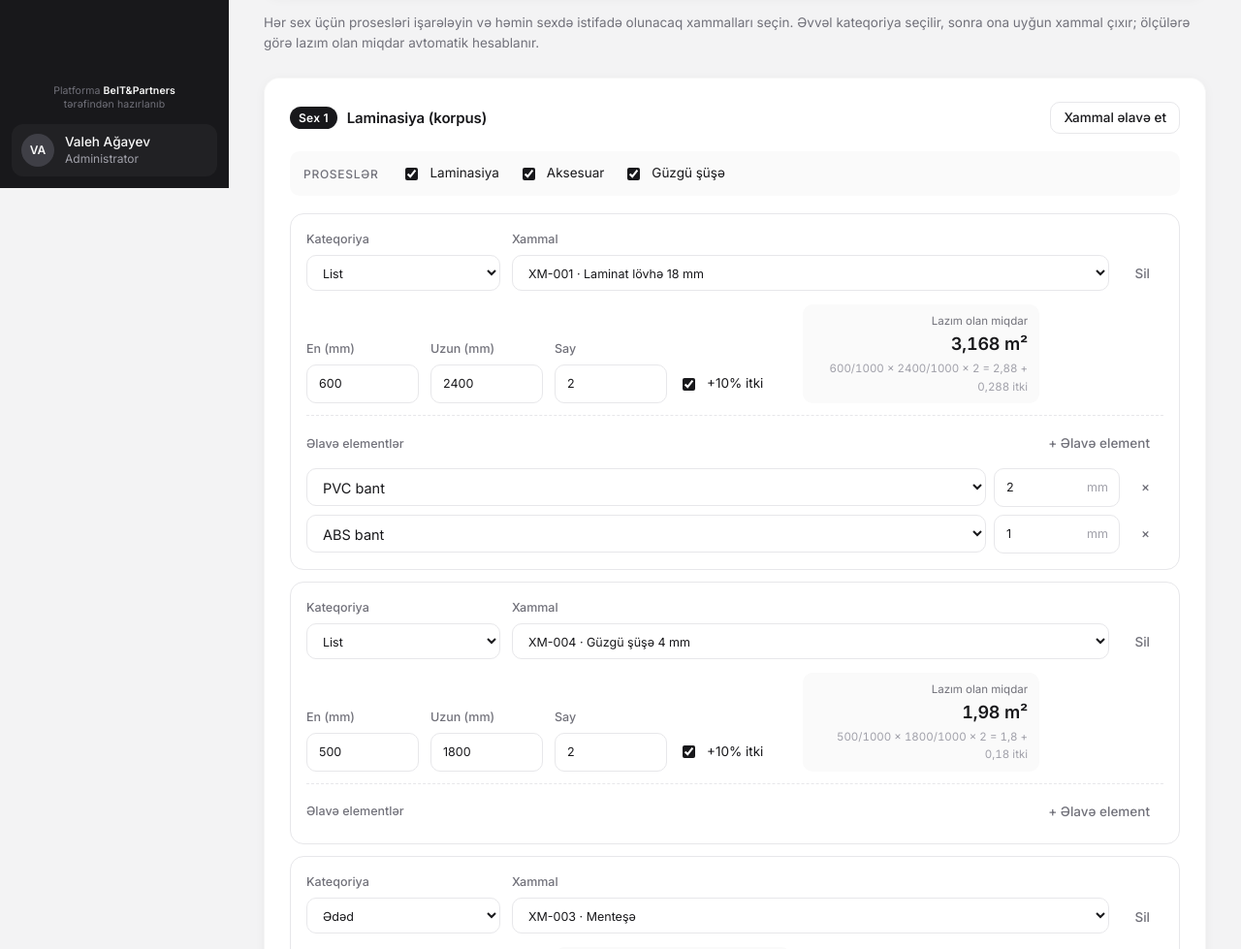
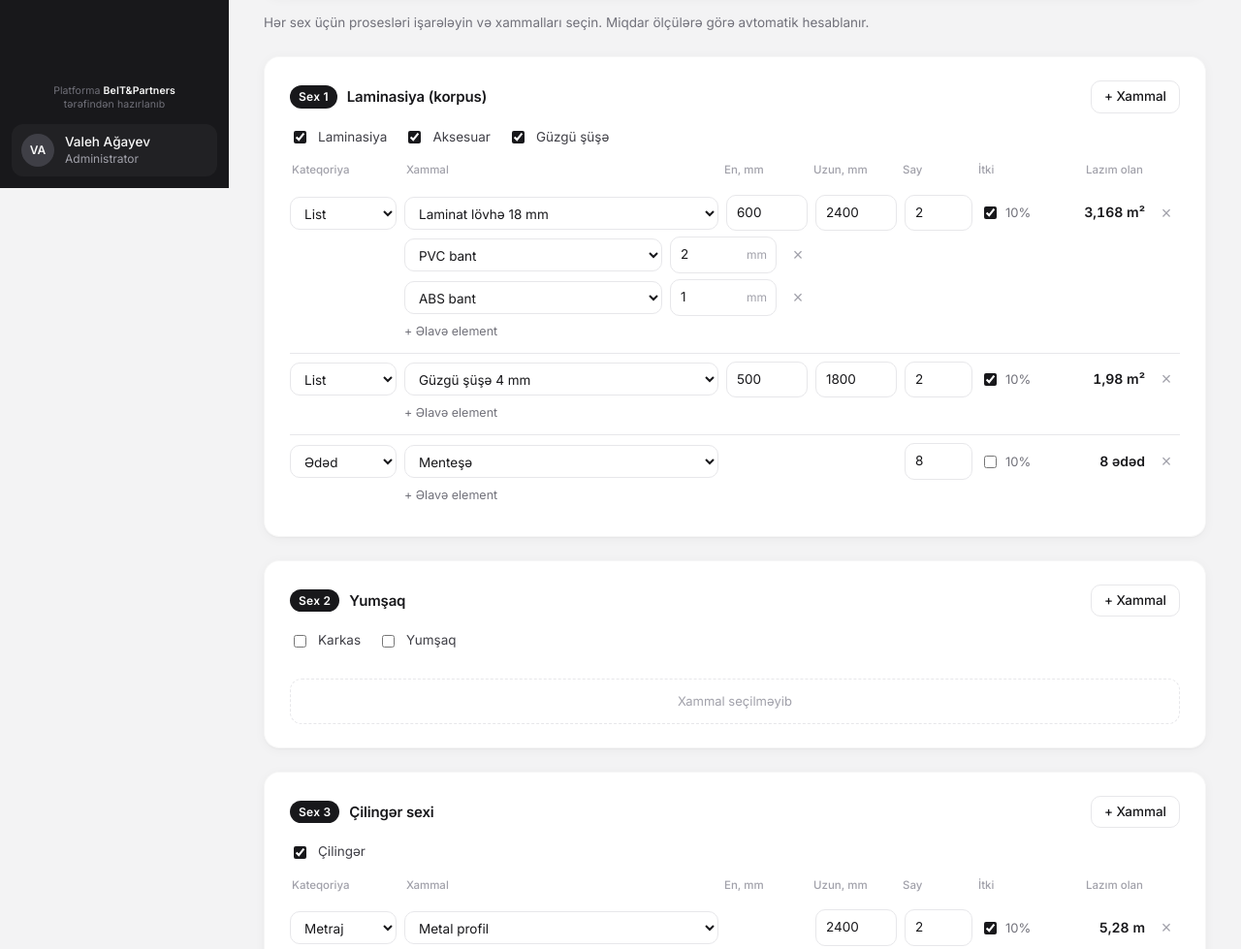
Before and after one commit to habibmammadov1/alzzoni-init, a plain HTML site: page design-SF-2026-0006.html in a window 1280 px wide. Shown: the part 606-1585 px from the top of the page at 97% size. Drawn offline with Linux system fonts and the light colour scheme.

Commit message:
Design screen: simpler one-row material lines per workshop
Column headers once per card, each material on a single row, extra
elements tucked under it, formula moved to the quantity tooltip.

Co-Authored-By: Claude Opus 5.5 <noreply@anthropic.com>

```diff
--- a/css/app.css
+++ b/css/app.css
@@ -371,34 +371,35 @@ small.muted { display: block; font-weight: 400; }
 .choice span { color: var(--muted); font-size: 13px; }
 
 .design-hint { margin: -8px 0 0; }
-.sex-card { display: grid; gap: 18px; }
+.sex-card { display: grid; gap: 14px; }
 .sex-card h2 { display: flex; align-items: center; gap: 10px; }
 .sex-no { flex: none; white-space: nowrap; padding: 2px 9px; border-radius: 999px; background: var(--ink); color: #fff; font-size: 12px; font-weight: 600; letter-spacing: .02em; }
-.sex-procs { display: flex; flex-wrap: wrap; align-items: center; gap: 8px 20px; padding: 12px 14px; border-radius: var(--radius-small); background: var(--row-hover); }
-.sex-procs legend { float: left; padding: 0; margin-right: 4px; color: var(--muted); font-size: 12px; font-weight: 500; text-transform: uppercase; letter-spacing: .06em; }
-.mat-lines { display: grid; gap: 12px; }
+.sex-procs { display: flex; flex-wrap: wrap; gap: 6px 18px; }
+.sex-procs .check { font-size: 13.5px; color: var(--text); }
+.mat-cols, .mat-row { display: grid; grid-template-columns: 110px minmax(160px, 1fr) 84px 84px 70px 58px 104px 28px; gap: 8px; align-items: center; }
+.mat-cols { padding: 0 2px 2px; color: var(--faint); font-size: 11.5px; font-weight: 500; }
+.mat-cols .num { text-align: right; }
+.mat-cols[hidden] { display: none; }
+.mat-lines { display: grid; gap: 4px; }
 .mat-lines:empty { display: none; }
-.mat-line { display: grid; gap: 14px; padding: 16px; border: 1px solid var(--line); border-radius: 14px; }
-.mat-head { display: grid; grid-template-columns: minmax(140px, 200px) minmax(0, 1fr) auto; gap: 12px; align-items: end; }
-.mat-head label, .mat-body label:not(.check) { font-size: 12.5px; color: var(--muted); }
-.mat-body { display: grid; grid-template-columns: repeat(auto-fit, minmax(110px, 1fr)); gap: 12px; align-items: end; }
-.mat-body[hidden], .mat-body [hidden] { display: none; }
-.mat-loss { align-self: end; min-height: 40px; font-size: 13.5px; }
-.mat-result { grid-column: span 2; display: grid; gap: 1px; justify-items: end; padding: 8px 12px; border-radius: var(--radius-small); background: var(--row-hover); text-align: right; }
-.mat-result small { color: var(--muted); font-size: 11.5px; }
-.mat-result strong { color: var(--ink); font-size: 18px; font-weight: 600; letter-spacing: -.01em; font-variant-numeric: tabular-nums; }
-.mat-result span { color: var(--faint); font-size: 11.5px; font-variant-numeric: tabular-nums; }
-.mat-remove { align-self: end; }
-.mat-extras { grid-column: 1 / -1; display: grid; gap: 8px; padding-top: 12px; border-top: 1px dashed var(--line); }
-.mat-extras-head { display: flex; justify-content: space-between; align-items: center; gap: 12px; }
-.mat-extras-head span { color: var(--muted); font-size: 12.5px; font-weight: 500; }
-.mat-extras-list { display: grid; gap: 8px; }
+.mat-line { display: grid; gap: 6px; padding: 8px 0; border-top: 1px solid var(--line); }
+.mat-line:first-child { border-top: 0; padding-top: 0; }
+.mat-row input, .mat-row select, .mat-el input, .mat-el select { padding: 7px 10px; font-size: 13.5px; }
+.mat-row input.is-off { visibility: hidden; }
+.mat-loss { display: flex; align-items: center; gap: 6px; font-size: 13px; font-weight: 400; color: var(--muted); cursor: pointer; }
+.mat-qty { color: var(--ink); font-size: 14px; font-weight: 600; text-align: right; white-space: nowrap; font-variant-numeric: tabular-nums; cursor: help; }
+.icon-btn { width: 28px; height: 28px; display: grid; place-items: center; padding: 0; border: 0; border-radius: 8px; background: transparent; color: var(--faint); font-size: 18px; line-height: 1; cursor: pointer; transition: background-color .15s, color .15s; }
+.icon-btn:hover { background: var(--hover); color: var(--ink); }
+.mat-extras { display: grid; gap: 6px; padding-left: 118px; justify-items: start; }
+.mat-extras-list { display: grid; gap: 6px; width: 100%; max-width: 420px; }
 .mat-extras-list:empty { display: none; }
-.mat-el { display: grid; grid-template-columns: minmax(0, 1fr) 130px auto; gap: 8px; align-items: center; }
+.mat-el { display: grid; grid-template-columns: minmax(0, 1fr) 110px 28px; gap: 8px; align-items: center; }
 .mat-el-size { position: relative; display: block; }
-.mat-el-size input { padding-right: 40px; }
-.mat-el-size span { position: absolute; top: 50%; right: 12px; transform: translateY(-50%); color: var(--faint); font-size: 12.5px; font-weight: 400; pointer-events: none; }
-.mat-empty { margin: 0; padding: 14px; border: 1px dashed var(--line); border-radius: 14px; color: var(--faint); font-size: 13.5px; text-align: center; }
+.mat-el-size input { padding-right: 38px; }
+.mat-el-size span { position: absolute; top: 50%; right: 10px; transform: translateY(-50%); color: var(--faint); font-size: 12px; font-weight: 400; pointer-events: none; }
+.link-btn { padding: 0; border: 0; background: none; color: var(--muted); font: inherit; font-size: 12.5px; cursor: pointer; }
+.link-btn:hover { color: var(--ink); text-decoration: underline; text-underline-offset: 3px; }
+.mat-empty { margin: 0; padding: 12px; border: 1px dashed var(--line); border-radius: 12px; color: var(--faint); font-size: 13px; text-align: center; }
 .mat-empty[hidden] { display: none; }
 .mat-total td { padding: 9px 0; border-top: 1px solid var(--line); }
 .mat-total tr:first-child td { border-top: 0; }
@@ -560,9 +561,11 @@ legend { padding: 0 0 8px; font-size: 13.5px; font-weight: 500; color: var(--ink
     .table th:first-child, .table td:first-child { padding-left: 16px; }
     .table th:last-child, .table td:last-child { padding-right: 16px; }
     .issue-head { padding: 12px 16px; }
-    .mat-head { grid-template-columns: minmax(0, 1fr); }
-    .mat-result { grid-column: 1 / -1; }
-    .mat-remove { justify-self: end; }
+    .mat-cols { display: none; }
+    .mat-row { grid-template-columns: repeat(3, minmax(0, 1fr)); }
+    .mat-row [data-cat], .mat-row [data-mat] { grid-column: span 3; }
+    .mat-row input.is-off { display: none; }
+    .mat-extras { padding-left: 0; }
     .contact-row { grid-template-columns: minmax(0, 1fr) minmax(0, 1fr); padding-bottom: 8px; border-bottom: 1px solid var(--line); }
     .contact-head { display: none; }
 }
--- a/design-SF-2026-0006.html
+++ b/design-SF-2026-0006.html
@@ -115,14 +115,13 @@
             <label>Texniki məlumatlar <textarea name="technicalNotes" rows="2"></textarea></label>
         </section>
 
-        <p class="note design-hint">Hər sex üçün prosesləri işarələyin və həmin sexdə istifadə olunacaq xammalları seçin. Əvvəl kateqoriya seçilir, sonra ona uyğun xammal çıxır; ölçülərə görə lazım olan miqdar avtomatik hesablanır.</p>
+        <p class="note design-hint">Hər sex üçün prosesləri işarələyin və xammalları seçin. Miqdar ölçülərə görə avtomatik hesablanır.</p>
         <section class="card card-pad sex-card" data-sex="1">
             <div class="card-title-row">
                 <h2><span class="sex-no">Sex 1</span>Laminasiya (korpus)</h2>
-                <button class="btn btn-small" type="button" data-add>Xammal əlavə et</button>
+                <button class="btn btn-small" type="button" data-add>+ Xammal</button>
             </div>
             <fieldset class="sex-procs">
-                <legend>Proseslər</legend>
                 <label class="check"><input type="checkbox" name="route" value="1-1" checked> <span>Laminasiya</span></label>
                 <label class="check"><input type="checkbox" name="route" value="1-2" checked> <span>Aksesuar</span></label>
                 <label class="check"><input type="checkbox" name="route" value="1-3" checked> <span>Güzgü şüşə</span></label>
@@ -132,51 +131,48 @@
                 <div class="mat-line" data-line data-init='{"cat": "list", "mat": "XM-004", "en": 500, "uzun": 1800, "say": 2, "loss": true}'></div>
                 <div class="mat-line" data-line data-init='{"cat": "eded", "mat": "XM-003", "en": "", "uzun": "", "say": 8, "loss": false}'></div>
             </div>
-            <p class="mat-empty" data-empty>Bu sex üçün hələ xammal seçilməyib.</p>
+            <p class="mat-empty" data-empty>Xammal seçilməyib</p>
         </section>
 
         <section class="card card-pad sex-card" data-sex="2">
             <div class="card-title-row">
                 <h2><span class="sex-no">Sex 2</span>Yumşaq</h2>
-                <button class="btn btn-small" type="button" data-add>Xammal əlavə et</button>
+                <button class="btn btn-small" type="button" data-add>+ Xammal</button>
             </div>
             <fieldset class="sex-procs">
-                <legend>Proseslər</legend>
                 <label class="check"><input type="checkbox" name="route" value="2-1"> <span>Karkas</span></label>
                 <label class="check"><input type="checkbox" name="route" value="2-2"> <span>Yumşaq</span></label>
             </fieldset>
             <div class="mat-lines" data-lines>
             </div>
-            <p class="mat-empty" data-empty>Bu sex üçün hələ xammal seçilməyib.</p>
+            <p class="mat-empty" data-empty>Xammal seçilməyib</p>
         </section>
 
         <section class="card card-pad sex-card" data-sex="3">
             <div class="card-title-row">
                 <h2><span class="sex-no">Sex 3</span>Çilingər sexi</h2>
-                <button class="btn btn-small" type="button" data-add>Xammal əlavə et</button>
+                <button class="btn btn-small" type="button" data-add>+ Xammal</button>
             </div>
             <fieldset class="sex-procs">
-                <legend>Proseslər</legend>
                 <label class="check"><input type="checkbox" name="route" value="3-1" checked> <span>Çilingər</span></label>
             </fieldset>
             <div class="mat-lines" data-lines>
                 <div class="mat-line" data-line data-init='{"cat": "metraj", "mat": "XM-007", "en": "", "uzun": 2400, "say": 2, "loss": true}'></div>
             </div>
-            <p class="mat-empty" data-empty>Bu sex üçün hələ xammal seçilməyib.</p>
+            <p class="mat-empty" data-empty>Xammal seçilməyib</p>
         </section>
 
         <section class="card card-pad sex-card" data-sex="4">
             <div class="card-title-row">
                 <h2><span class="sex-no">Sex 4</span>Boya sexi</h2>
-                <button class="btn btn-small" type="button" data-add>Xammal əlavə et</button>
+                <button class="btn btn-small" type="button" data-add>+ Xammal</button>
             </div>
             <fieldset class="sex-procs">
-                <legend>Proseslər</legend>
                 <label class="check"><input type="checkbox" name="route" value="4-1"> <span>Boya</span></label>
             </fieldset>
             <div class="mat-lines" data-lines>
             </div>
-            <p class="mat-empty" data-empty>Bu sex üçün hələ xammal seçilməyib.</p>
+            <p class="mat-empty" data-empty>Xammal seçilməyib</p>
         </section>
 
         <section class="card card-pad">
--- a/js/design.js
+++ b/js/design.js
@@ -39,35 +39,22 @@
         `<option value="${v}"${v === selected ? ' selected' : ''}>${t}</option>`).join('');
 
     const template = `
-        <div class="mat-head">
-            <label>Kateqoriya
-                <select data-cat>
-                    <option value="">Seçin</option>
-                    ${Object.entries(CATEGORIES).map(([k, c]) => `<option value="${k}">${c.label}</option>`).join('')}
-                </select>
-            </label>
-            <label>Xammal
-                <select data-mat disabled><option value="">Əvvəl kateqoriya seçin</option></select>
-            </label>
-            <button class="btn btn-small btn-ghost mat-remove" type="button" data-remove aria-label="Sətri sil">Sil</button>
+        <div class="mat-row">
+            <select data-cat aria-label="Kateqoriya">
+                <option value="">Kateqoriya</option>
+                ${Object.entries(CATEGORIES).map(([k, c]) => `<option value="${k}">${c.label}</option>`).join('')}
+            </select>
+            <select data-mat disabled aria-label="Xammal"><option value="">Xammal</option></select>
+            <input type="number" min="0" step="1" data-en placeholder="En" aria-label="En (mm)">
+            <input type="number" min="0" step="1" data-uzun placeholder="Uzun" aria-label="Uzun (mm)">
+            <input type="number" min="0" step="1" data-say placeholder="Say" aria-label="Say">
+            <label class="mat-loss" title="10% itki əlavə et"><input type="checkbox" data-loss checked> <span>10%</span></label>
+            <strong class="mat-qty" data-result>—</strong>
+            <button class="icon-btn" type="button" data-remove aria-label="Sətri sil" title="Sil">×</button>
         </div>
-        <div class="mat-body" hidden>
-            <label data-field="en">En (mm) <input type="number" min="0" step="1" data-en placeholder="0"></label>
-            <label data-field="uzun">Uzun (mm) <input type="number" min="0" step="1" data-uzun placeholder="0"></label>
-            <label data-field="say"><span data-say-label>Say</span> <input type="number" min="0" step="1" data-say placeholder="0"></label>
-            <label class="check mat-loss"><input type="checkbox" data-loss checked> <span>+10% itki</span></label>
-            <div class="mat-result" aria-live="polite">
-                <small>Lazım olan miqdar</small>
-                <strong data-result>—</strong>
-                <span data-formula></span>
-            </div>
-            <div class="mat-extras">
-                <div class="mat-extras-head">
-                    <span>Əlavə elementlər</span>
-                    <button class="btn btn-small btn-ghost" type="button" data-add-el>+ Əlavə element</button>
-                </div>
-                <div class="mat-extras-list" data-els></div>
-            </div>
+        <div class="mat-extras">
+            <div class="mat-extras-list" data-els></div>
+            <button class="link-btn" type="button" data-add-el>+ Əlavə element</button>
         </div>`;
 
     const elementRow = (type = '', size = '') => `
@@ -77,7 +64,7 @@
                 ${options(ELEMENTS, type)}
             </select>
             <label class="mat-el-size"><input type="number" min="0" step="0.1" data-el-size value="${size}" placeholder="Ölçü" aria-label="Ölçü (mm)"><span>mm</span></label>
-            <button class="btn btn-small btn-ghost" type="button" data-remove-el aria-label="Elementi sil">×</button>
+            <button class="icon-btn" type="button" data-remove-el aria-label="Elementi sil" title="Sil">×</button>
         </div>`;
 
     function fillMaterials(line, cat, selected) {
@@ -85,24 +72,24 @@
         const list = MATERIALS.filter(m => m.cat === cat);
         select.disabled = !cat;
         select.innerHTML = cat
-            ? '<option value="">Xammal seçin</option>' + options(list.map(m => [m.code, `${m.code} · ${m.name}`]), selected)
-            : '<option value="">Əvvəl kateqoriya seçin</option>';
+            ? '<option value="">Xammal seçin</option>' + options(list.map(m => [m.code, m.name]), selected)
+            : '<option value="">Xammal</option>';
     }
 
     function compute(line) {
         const cat = line.querySelector('[data-cat]').value;
         const material = byCode[line.querySelector('[data-mat]').value];
-        const body = line.querySelector('.mat-body');
-        body.hidden = !cat || !material;
+        const c = CATEGORIES[cat];
+        ['en', 'uzun', 'say'].forEach(name => {
+            line.querySelector(`[data-${name}]`).classList.toggle('is-off', !!c && !c.fields.includes(name));
+        });
+        line.querySelector('[data-say]').placeholder = cat === 'kq' ? 'kq' : 'Say';
+
+        const result = line.querySelector('[data-result]');
         line.dataset.qty = '';
-        if (body.hidden) return;
-
-        const c = CATEGORIES[cat];
-        body.querySelectorAll('[data-field]').forEach(f => {
-            const name = f.dataset.field;
-            f.hidden = !c.fields.includes(name);
-        });
-        line.querySelector('[data-say-label]').textContent = cat === 'kq' ? 'Miqdar (kq)' : 'Say';
+        result.textContent = '—';
+        result.title = '';
+        if (!c || !material) return;
 
         const v = {
             en: +line.querySelector('[data-en]').value || 0,
@@ -110,23 +97,15 @@
             say: +line.querySelector('[data-say]').value || 0
         };
         const base = c.calc(v);
+        if (!base) return;
         const loss = line.querySelector('[data-loss]').checked;
         const total = loss ? base * (1 + LOSS) : base;
-        const unit = unitOf(material);
-
-        const result = line.querySelector('[data-result]');
-        const formula = line.querySelector('[data-formula]');
-        if (!base) {
-            result.textContent = '—';
-            formula.textContent = c.fields.length > 1 ? 'Ölçüləri və sayı daxil edin' : 'Sayı daxil edin';
-            return;
-        }
-        result.textContent = `${fmt(total)} ${unit}`;
+        result.textContent = `${fmt(total)} ${unitOf(material)}`;
         const parts = {
             list: `${v.en}/1000 × ${v.uzun}/1000 × ${v.say} = ${fmt(base)}`,
             metraj: `${v.uzun}/1000 × ${v.say} = ${fmt(base)}`
         }[cat] || fmt(base);
-        formula.textContent = loss ? `${parts} + ${fmt(base * LOSS)} itki` : parts;
+        result.title = loss ? `${parts} + ${fmt(base * LOSS)} itki` : parts;
         line.dataset.qty = total;
     }
 
@@ -150,7 +129,9 @@
 
     function refresh(card) {
         const lines = card.querySelector('[data-lines]');
-        card.querySelector('[data-empty]').hidden = lines.children.length > 0;
+        const has = lines.children.length > 0;
+        card.querySelector('[data-empty]').hidden = has;
+        card.querySelector('.mat-cols').hidden = !has;
     }
 
     function updateTotals() {
@@ -178,6 +159,10 @@
 
     document.querySelectorAll('.sex-card').forEach(card => {
         const lines = card.querySelector('[data-lines]');
+        lines.insertAdjacentHTML('beforebegin', `
+            <div class="mat-cols" aria-hidden="true">
+                <span>Kateqoriya</span><span>Xammal</span><span>En, mm</span><span>Uzun, mm</span><span>Say</span><span>İtki</span><span class="num">Lazım olan</span><span></span>
+            </div>`);
         lines.querySelectorAll('[data-init]').forEach(holder => {
             holder.replaceWith(makeLine(JSON.parse(holder.dataset.init)));
         });
```
